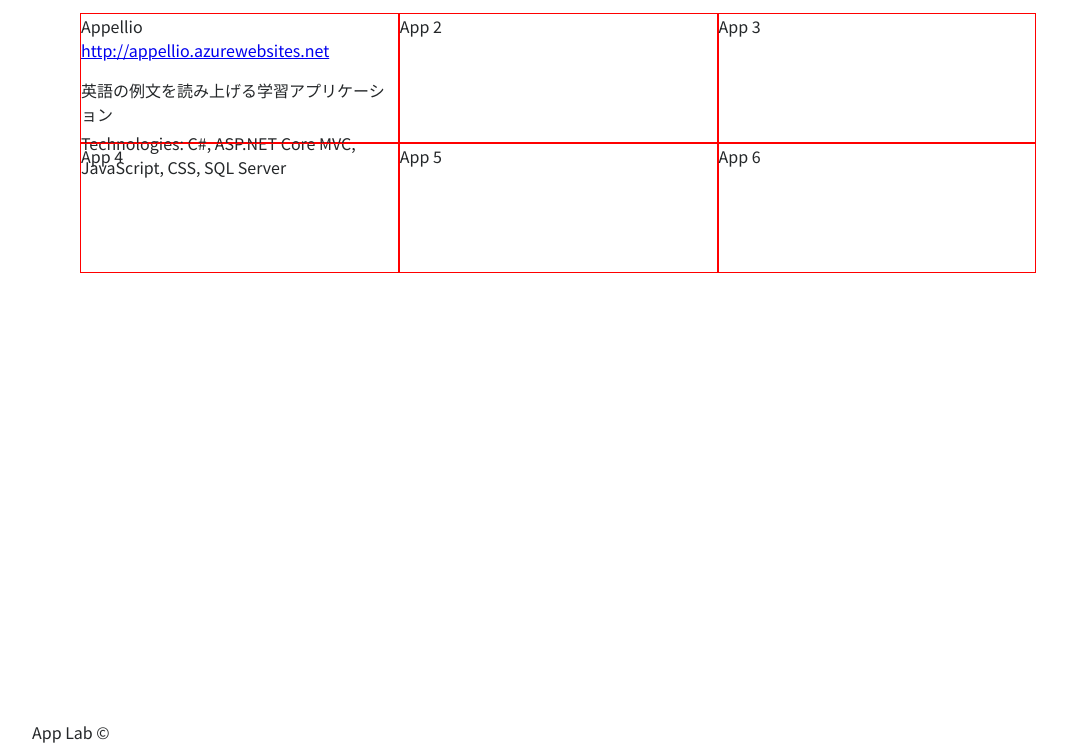
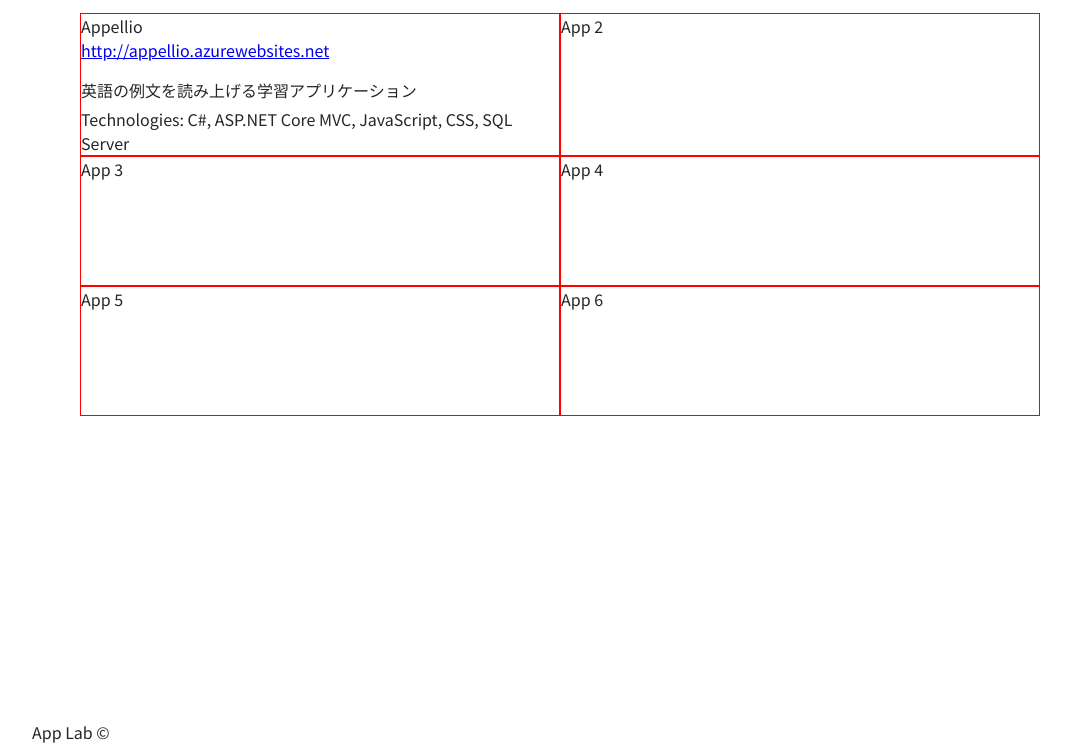
Before and after one commit to ymita/ymita.github.io, a plain HTML site: page apps.html in a window 1280 px wide. Shown: the part 56-800 px from the top of the page, without its empty margins (80-1151 px from the left). Drawn offline with Linux system fonts and the light colour scheme.

Commit message:
fix list item layout

```diff
--- a/apps.html
+++ b/apps.html
@@ -16,7 +16,7 @@
         .app-list-item {
             width: 99%;
             border: 1px solid red;
-            height: 8rem;
+            min-height: 8rem;
         }
 
         .app-description {
@@ -33,7 +33,7 @@
             }
 
             .app-list-item {
-                width: 33%;
+                flex: 1;
                 border: 1px solid red;
             }
         }
@@ -70,14 +70,16 @@
             <div class="app-list-item">
                 App 2
             </div>
+        </div>
+        <div class="app-list">
             <div class="app-list-item">
                 App 3
             </div>
-        </div>
-        <div class="app-list">
             <div class="app-list-item">
                 App 4
             </div>
+        </div>
+        <div class="app-list">
             <div class="app-list-item">
                 App 5
             </div>
```
